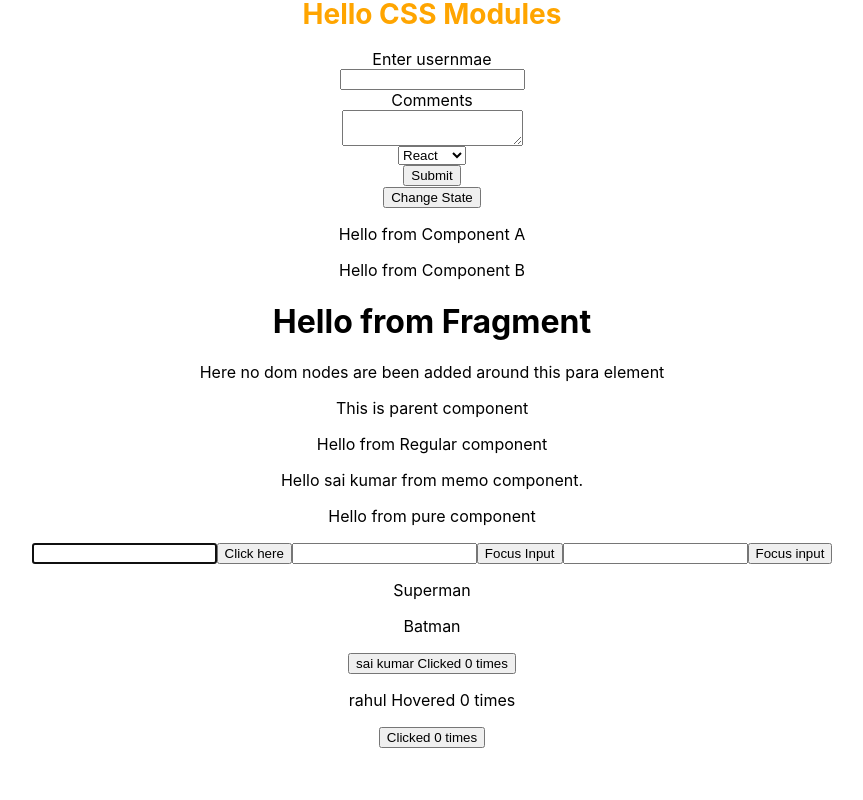
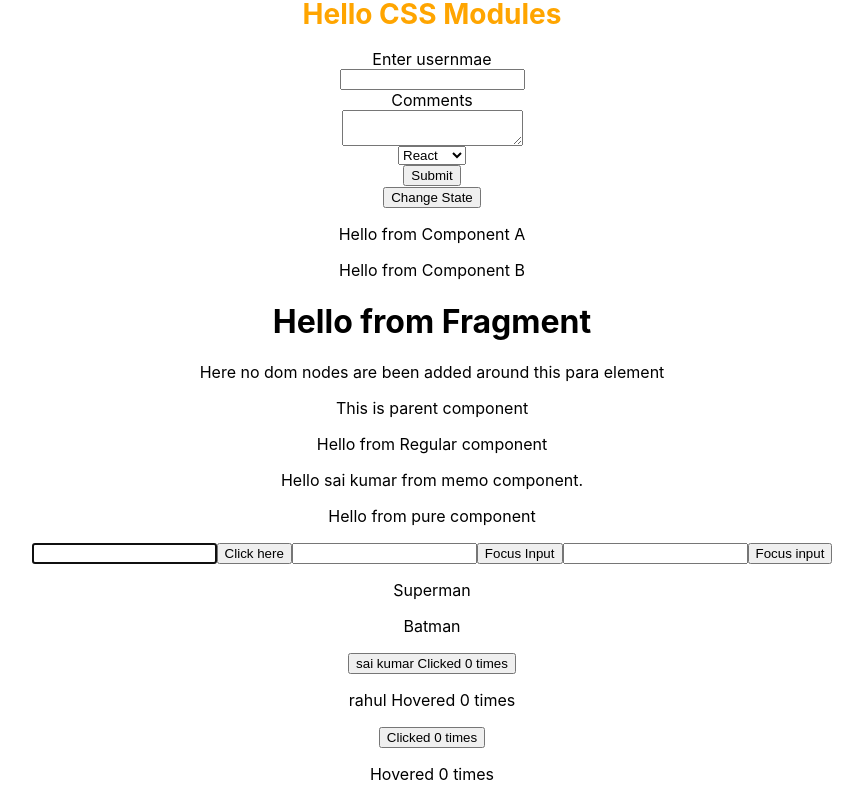
Before and after one commit to Byagari-Sai-Kumar/front_end_development, a React (Create React App) app in the folder learning_react/hello-world/: page / in a window 1280 px wide. Shown: the part 1529-2329 px from the top of the page, without its empty margins (208-1071 px from the left). Before the commit the page ends 2277 px from the top, so only its background shows below. Built offline with nearby package versions, Linux system fonts and the light colour scheme.

Commit message:
Improved Render Props concept

```diff
--- a/learning_react/hello-world/src/App.js
+++ b/learning_react/hello-world/src/App.js
@@ -26,8 +26,8 @@ import {Hero} from './components/20ErrorBoundary/hero';
 import CounterComponent from './components/21HigherOrderComponents/counter';
 import HoverComponent from './components/21HigherOrderComponents/hover';
 import CounterHoverContainer from './components/22RenderPropsPattern/counterHoverContainer';
-import CounterTwoComponent from './components/22RenderPropsPattern/counterTwo';
-import HoverTwoComponent from './components/22RenderPropsPattern/hoverTwo';
+import {CounterTwo} from './components/22RenderPropsPattern/counterTwo';
+import {HoverTwo} from './components/22RenderPropsPattern/hoverTwo';
 
 function App() {
   return (
@@ -93,7 +93,12 @@ function App() {
       <HoverComponent name='rahul'/>
       <CounterHoverContainer
         render={(count,incrementCount) => (
-          <CounterTwoComponent count={count} incrementCount={incrementCount}/>
+          <CounterTwo count={count} incrementCount={incrementCount}/>
+        )}
+      />
+      <CounterHoverContainer
+        render={(count,incrementCount) => (
+          <HoverTwo count={count} incrementCount={incrementCount}/>
         )}
       />
     </div>
--- a/learning_react/hello-world/src/components/22RenderPropsPattern/counterHoverContainer.js
+++ b/learning_react/hello-world/src/components/22RenderPropsPattern/counterHoverContainer.js
@@ -1,7 +1,7 @@
 import React, {Component} from "react";
 
 class CounterHoverContainer extends Component{
-    constructor(props) {
+    constructor(props){
         super(props)
 
         this.state = {
@@ -11,14 +11,14 @@ class CounterHoverContainer extends Component{
 
     incrementCount = () => {
         this.setState((prevState) => {
-            return {count : prevState.count + 1}
-        })
+                return {count : prevState.count + 1}
+            })
     }
 
     render(){
         return(
             <div>
-                {this.props.render(this.state.count, this.state.incrementCount)}
+                {this.props.render(this.state.count, this.incrementCount)}
             </div>
         )
     }
--- a/learning_react/hello-world/src/components/22RenderPropsPattern/counterTwo.js
+++ b/learning_react/hello-world/src/components/22RenderPropsPattern/counterTwo.js
@@ -1,10 +1,8 @@
 import React from "react";
 
-const CounterTwoComponent = (props) => {
-    const {count,incrementCount} = props;
+export const CounterTwo = (props) => {
+    const {count, incrementCount} = props;
     return(
         <button onClick={incrementCount}>Clicked {count} times</button>
     )
 }
-
-export default CounterTwoComponent
--- a/learning_react/hello-world/src/components/22RenderPropsPattern/hoverTwo.js
+++ b/learning_react/hello-world/src/components/22RenderPropsPattern/hoverTwo.js
@@ -1,9 +1,8 @@
 import React from "react";
 
-const HoverTwoComponent = (props) => {
+export const HoverTwo = (props) => {
+    const {count,incrementCount} = props;
     return(
-        <p>Hovered X times</p>
+        <p onMouseOver={incrementCount}>Hovered {count} times</p>
     )
 }
-
-export default HoverTwoComponent
```
